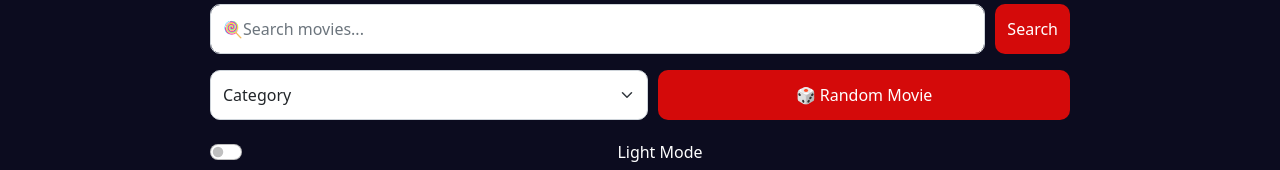
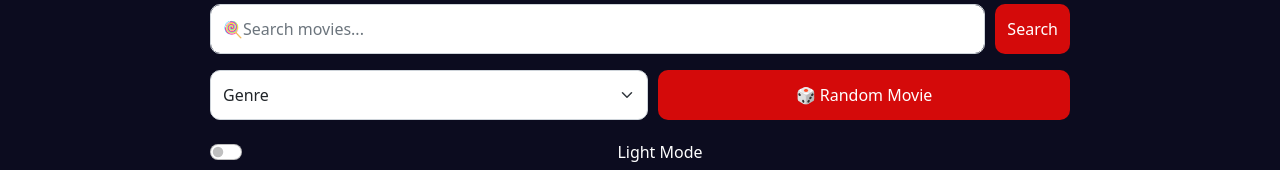
Before and after one commit to JamesOrtizJr/CSC300_MERN, a React (Create React App) app in the folder frontend/: page /homepage1 in a window 1280 px wide. Shown: the part 158-328 px from the top of the page. Built offline with nearby package versions, Linux system fonts and the light colour scheme; no server answers.

Commit message:
Fixed homepage genre dropdown to display "Genre" instead of "Category" and added more genre options to the dropdown menu.

```diff
--- a/frontend/src/components/pages/homepage1.js
+++ b/frontend/src/components/pages/homepage1.js
@@ -51,23 +51,41 @@ const HomePage1 = () => {
   };
 
   // 🎯 CATEGORY
-  const fetchByCategory = async (cat) => {
+  const fetchByCategory = async (genre) => {
      try {
     setLoading(true);
 
+    // Step 1: get a batch of movies (broad search)
     const res = await axios.get(
-        `https://www.omdbapi.com/?apikey=${API_KEY}&s=${cat}`
+      `https://www.omdbapi.com/?apikey=${API_KEY}&s=movie&type=movie`
+    );
+
+    if (res.data.Response !== "True") {
+      setMovies([]);
+      setLoading(false);
+      return;
+    }
+
+    // Step 2: fetch full details for each movie
+    const detailedMovies = await Promise.all(
+      res.data.Search.slice(0, 10).map((movie) =>
+        axios.get(
+          `https://www.omdbapi.com/?apikey=${API_KEY}&i=${movie.imdbID}`
+        )
+      )
+    );
+
+    // Step 3: filter by genre
+    const filtered = detailedMovies
+      .map((m) => m.data)
+      .filter((movie) =>
+        movie.Genre && movie.Genre.toLowerCase().includes(genre.toLowerCase())
       );
 
     setRows([]);
+    setMovies(filtered);
+    setLoading(false);
 
-      if (res.data.Response === "True") {
-        setMovies(res.data.Search);
-      } else {
-        setMovies([]);
-      }
-
-      setLoading(false);
   } catch (err) {
     console.error(err);
     setLoading(false);
@@ -193,12 +211,29 @@ const HomePage1 = () => {
               borderRadius: "10px",
             }}
           >
-            <option value="">Category</option>
+            <option value="">Genre</option>
             <option>Action</option>
+            <option>Adventure</option>
+            <option>Animation</option>
+            <option>Crime</option>
             <option>Comedy</option>
+            <option>Action</option>
+            <option>Documentary</option>
             <option>Drama</option>
+            <option>Family</option>
+            <option>Fantasy</option>
+            <option>History</option>
+            <option>History</option>
             <option>Horror</option>
-            <option>Sci-Fi</option>
+            <option>Music</option>
+            <option>Mystery</option>
+            <option>Romance</option>
+            <option>Science Fiction</option>
+            <option>TV Movie</option>
+            <option>Thriller</option>
+            <option>War</option>
+            <option>Western</option>
+
           </Form.Select>
 
           <Button
```
Lines whose indentation alone changed are shown as unchanged.
